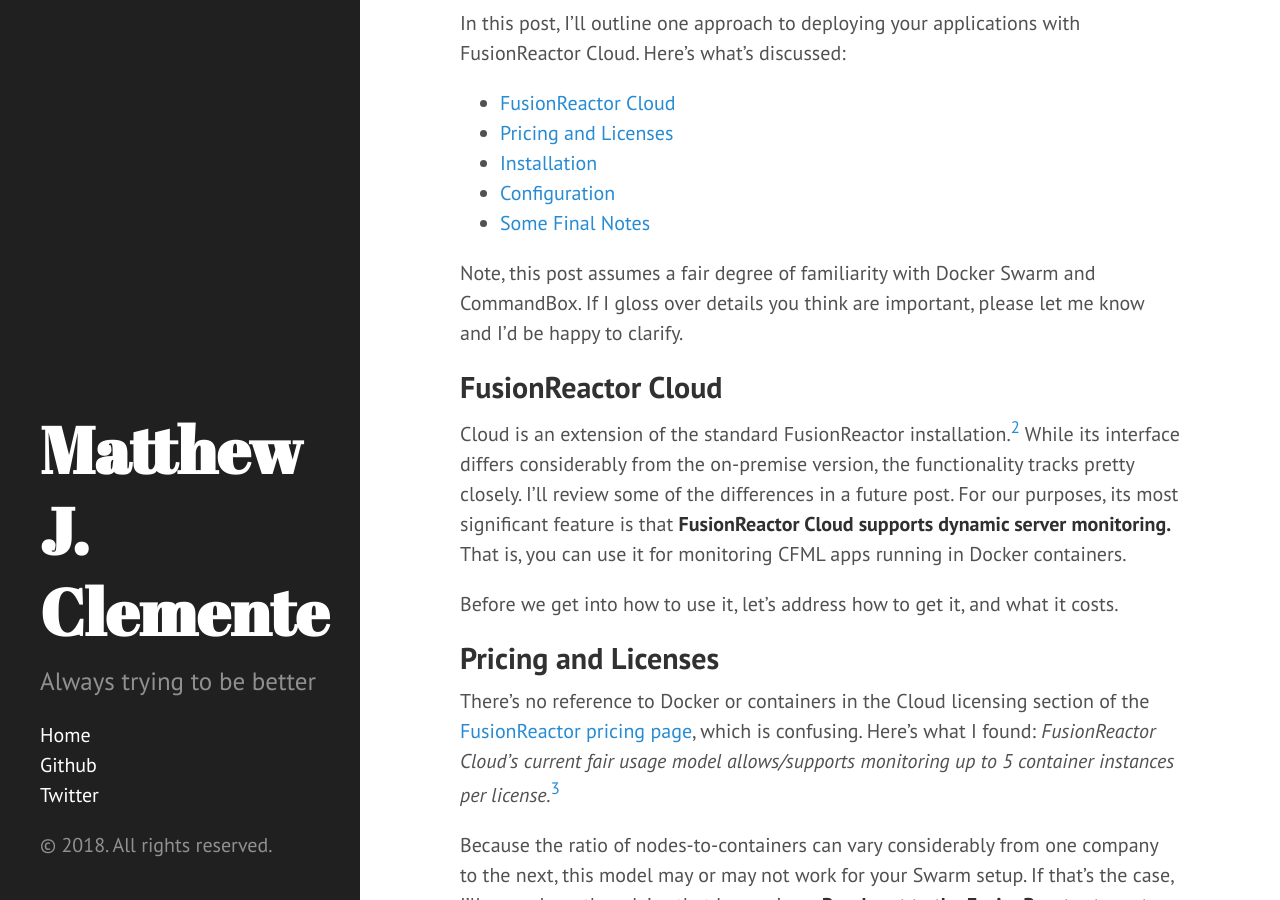
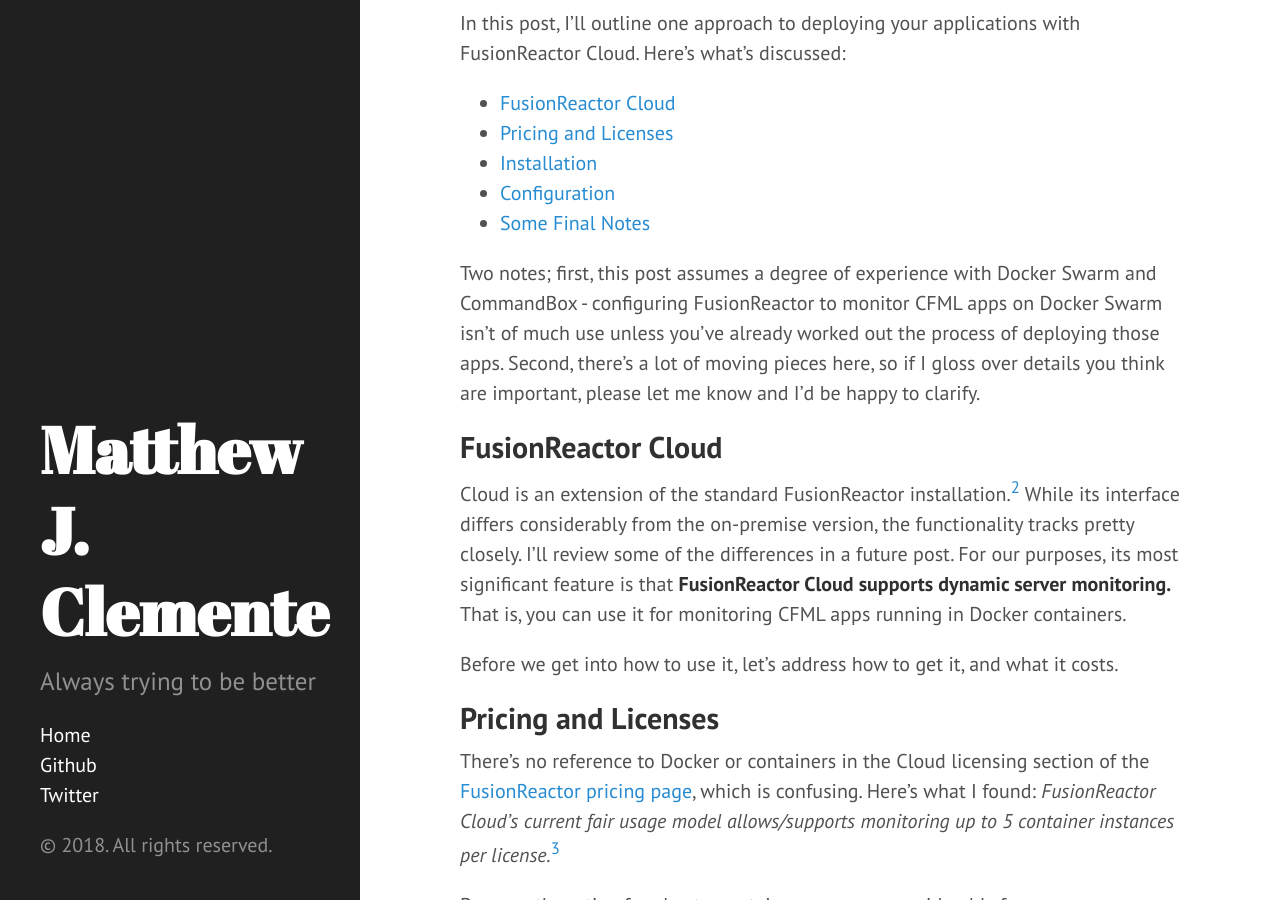
Before and after one commit to mjclemente/mjclemente.github.io, a Jekyll site: the page built from _posts/2018-11-21-installing-fusionreactor-for-docker-swarm.md, in a window 1280 px wide and 900 px high, scrolled down 506 px. Built offline with Jekyll 4.4.1, drawn with Linux system fonts in a browser that asks for light colours; comment, search, counter and statistics services are not loaded.

Commit message:
Add some clarifying language

```diff
--- a/_posts/2018-11-21-installing-fusionreactor-for-docker-swarm.md
+++ b/_posts/2018-11-21-installing-fusionreactor-for-docker-swarm.md
@@ -7,7 +7,7 @@
 Moving a standard ColdFusion installation to Docker Swarm requires rethinking - and frequently rewiring - portions of our infrastructure. Today, that means reconfiguring how we deploy FusionReactor to monitor our applications.
 <!--more-->
 
-If you're already using FusionReactor, you know its value (and if you're not using it, you probably should be).[^1] Moving to Swarm means that you can't continue to use the traditional on-premise installation of FusionReactor; it's not suited to the distributed, dynamic environment of containers. Fortunately, there's an alternative:  [FusionReactor Cloud](https://www.fusion-reactor.com/fusionreactor-cloud/).
+If you're already using FusionReactor, you know its value (and if you're not using it, you probably should be).[^1] Moving to Swarm means that you can't continue to use the traditional on-premise installation of FusionReactor; it's not suited to the distributed, dynamic environment of containers. Fortunately, there's an alternative: [FusionReactor Cloud](https://www.fusion-reactor.com/fusionreactor-cloud/).
 
 In this post, I'll outline one approach to deploying your applications with FusionReactor Cloud.
 Here's what's discussed:
@@ -15,7 +15,7 @@
 * TOC
 {:toc}
 
-Note, this post assumes a fair degree of familiarity with Docker Swarm and CommandBox. If I gloss over details you think are important, please let me know and I'd be happy to clarify.
+Two notes; first, this post assumes a degree of experience with Docker Swarm and CommandBox - configuring FusionReactor to monitor CFML apps on Docker Swarm isn't of much use unless you've already worked out the process of deploying those apps. Second, there's a lot of moving pieces here, so if I gloss over details you think are important, please let me know and I'd be happy to clarify.
 
 ## FusionReactor Cloud
 
```
